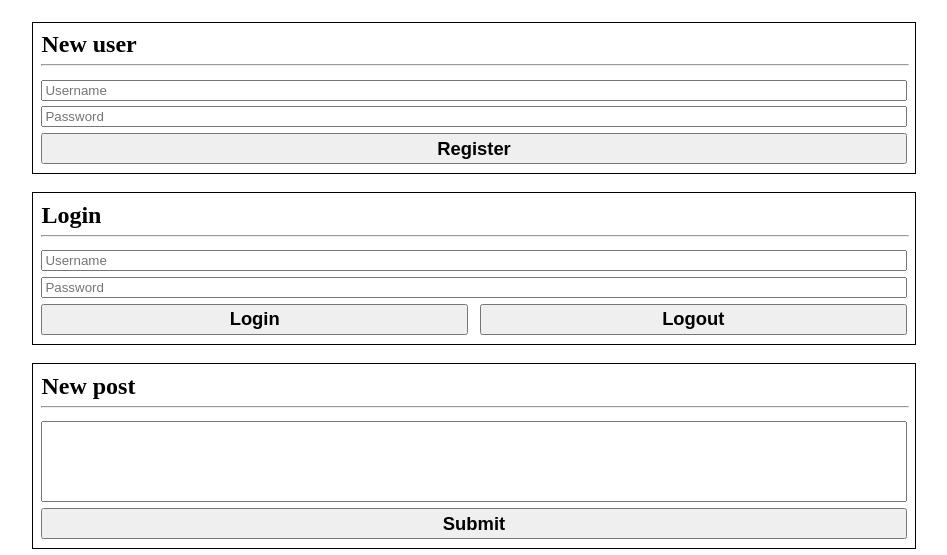
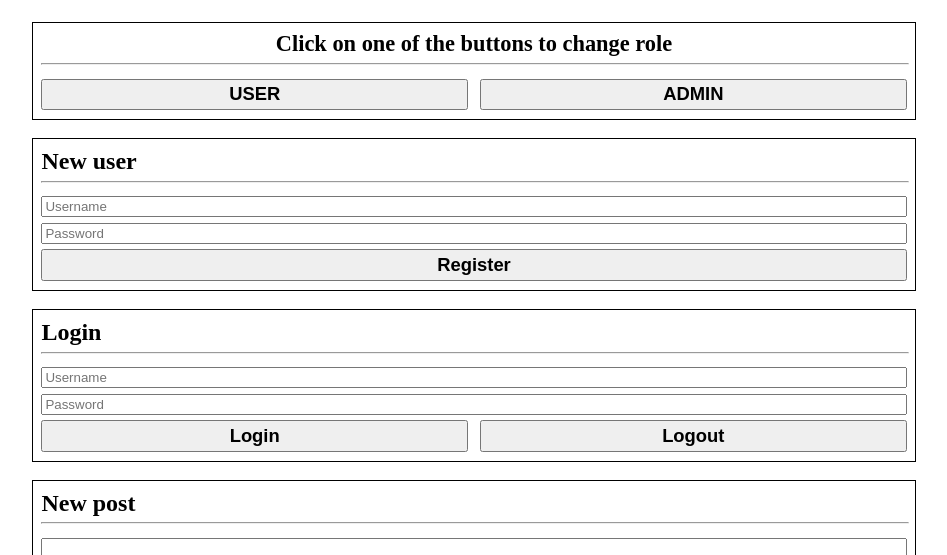
Before and after one commit to zotyag/UniMiniProject, a website: page public/dev.html in a window 1280 px wide. Shown: the top 555 px of the page, without its empty margins (166-1113 px from the left). Drawn offline with Linux system fonts and the light colour scheme.

Commit message:
feat: add user role change functionality

```diff
--- a/public/dev.html
+++ b/public/dev.html
@@ -136,6 +136,14 @@
 
 <body>
     <main>
+        <div class="form">
+            <h2 style="text-align: center; font-size: 1.4em;">Click on one of the buttons to change role</h2>
+            <hr>
+            <div class="btn-holder">
+                <button onclick="changeRole(1, 'user')">USER</button>
+                <button onclick="changeRole(1, 'admin')">ADMIN</button>
+            </div>
+        </div>
         <form onsubmit="registerNewUser(event)" method="post" class="register-form form">
             <h2>New user</h2>
             <hr>
@@ -178,6 +186,7 @@
 <script src="js/loadPosts.js"></script>
 <script src="js/deletePost.js"></script>
 <script src="js/ratePost.js"></script>
+<script src="js/changeRole.js"></script>
 
 <script>
     async function loadPostsIntoTable() {
--- /dev/null
+++ b/public/js/changeRole.js
@@ -0,0 +1,16 @@
+async function changeRole(user_id, new_role) {
+	const res = await fetch('/api/changeRole', {
+		method: 'post',
+		headers: {
+			'Content-Type': 'application/json',
+		},
+		body: JSON.stringify({ user_id: user_id, new_role: new_role }),
+	});
+
+	const data = await res.json();
+	if (res.ok) {
+		console.log(data.message);
+	} else {
+		alert('Error: ' + data.message);
+	}
+}
```
Also changed, not shown: server.js (+14 -0 lines).
